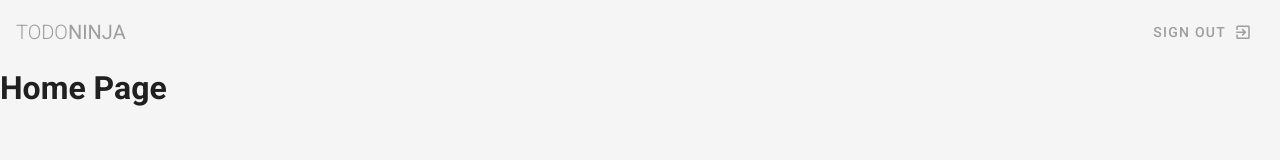
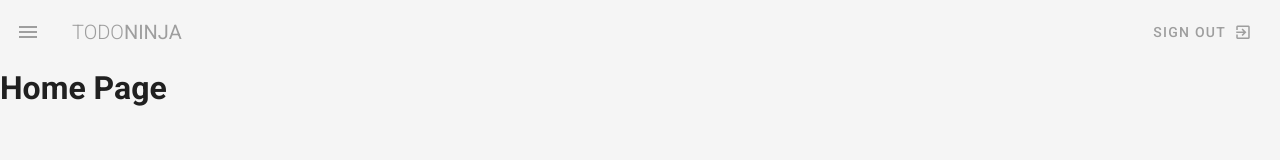
Before and after one commit to jagdeesh94/Vuetify-NN, a Vue app: page / in a window 1280 px wide. Shown: the top 160 px of the page. Built offline with nearby package versions, Linux system fonts and the light colour scheme.

Commit message:
ep8 nav drawer added with app-bar-nav-icon

```diff
--- a/src/components/Navbar.vue
+++ b/src/components/Navbar.vue
@@ -1,6 +1,7 @@
 <template>
   <nav>
     <v-app-bar flat app>
+      <v-app-bar-nav-icon class="grey--text" @click="drawer=!drawer"></v-app-bar-nav-icon>
       <v-toolbar-title class="text-uppercase grey--text">
         <span class="font-weight-light">Todo</span>
         <span>Ninja</span>
@@ -11,9 +12,20 @@
         <v-icon right>mdi-exit-to-app</v-icon>
       </v-btn>
     </v-app-bar>
+    <!-- app is needed here , so that nav-drawer will come on top of the toolbar also.If not given ,
+    then toolbar will be on top of nav drawer and a part of nav drawer will be overlapped by toolbar-->
+    <v-navigation-drawer app class="indigo" v-model="drawer">
+      <p>test</p>
+    </v-navigation-drawer>
   </nav>
 </template>
 
 <script>
-export default {};
+export default {
+  data() {
+    return {
+      drawer: false
+    };
+  }
+};
 </script>
```
